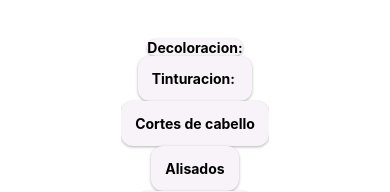
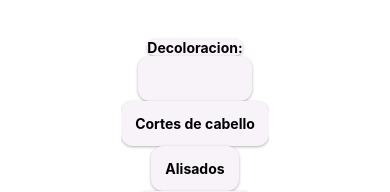
Before and after one commit to orellanaJavier/Salon-app, a React Native app: screen /StylingArea in a window 390 px wide. Shown: the part 218-410 px from the top of the page. Built offline with nearby package versions, Linux system fonts and the light colour scheme.

Commit message:
Gustavo Carrilo

```diff
--- a/screens/StylingArea.js
+++ b/screens/StylingArea.js
@@ -19,7 +19,7 @@ function handleOnPress (){
       alignItems:'center',
       justifyContent:'center'}}>
         <Card><Text style={{textAlign:'center',fontWeight:'bold',fontSize:14,}}>Decoloracion:</Text></Card>
-        <Card><Text  style={{textAlign:'center',fontWeight:'bold',fontSize:14,margin:14}}>Tinturacion: </Text></Card>
+        <Card><Text  style={{textAlign:'center',fontWeight:'bold',fontSize:14,margin:14, top: 50}}>Tinturacion: </Text></Card>
       <Card><Text style={{textAlign:'center',fontWeight:'bold',fontSize:14,margin:14}}>Cortes de cabello</Text></Card>
       <Card><Text style={{textAlign:'center',fontWeight:'bold',fontSize:14,margin:14}}>Alisados</Text></Card>
       <Card><Text style={{textAlign:'center',fontWeight:'bold',fontSize:14,margin:14}}>Tratamientos</Text></Card>
```
